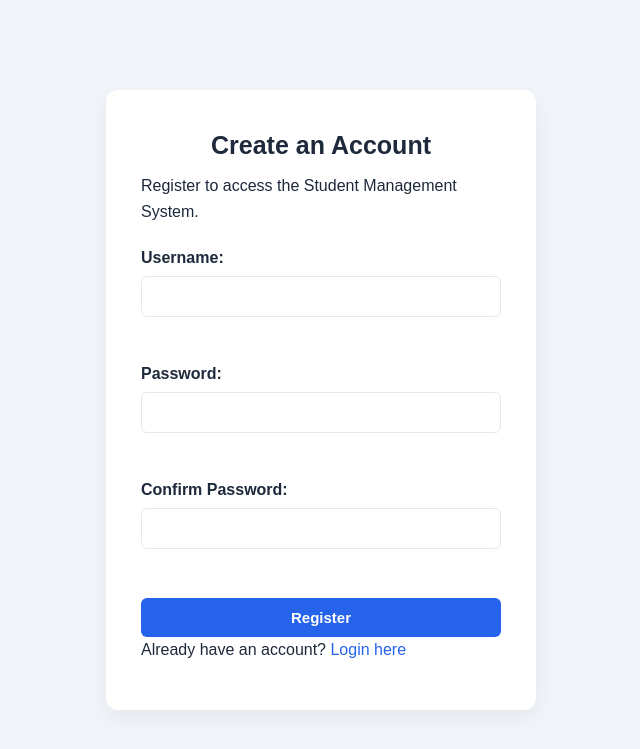
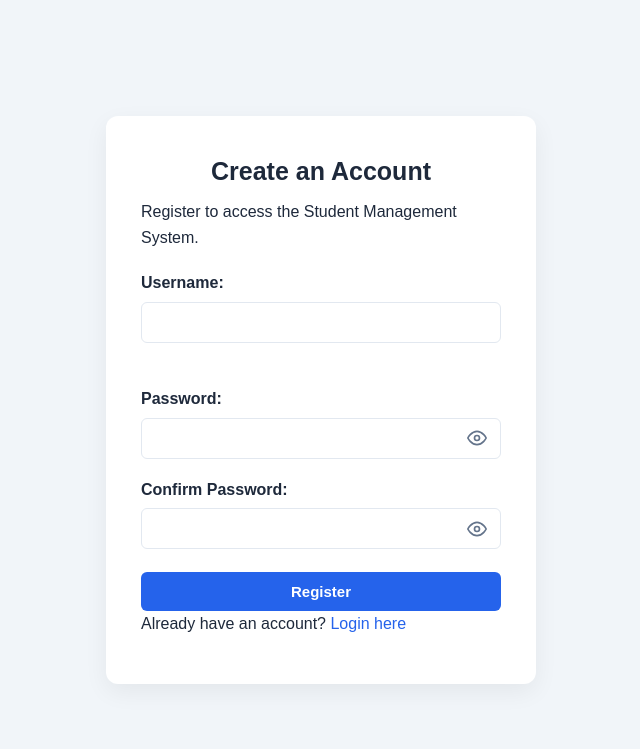
Before and after one commit to chivarly/student_management_system, a PHP site: page /register.php in a window 1280 px wide. Shown: the top 749 px of the page, without its empty margins (319-959 px from the left). Run offline with PHP 8.4, Linux system fonts and the light colour scheme.

Commit message:
Add password visibility toggle

```diff
--- a/assets/css/style.css
+++ b/assets/css/style.css
@@ -824,3 +824,60 @@ body.auth-page {
         grid-template-columns: 1fr;
     }
 }
+/* =================================
+   14. PASSWORD VISIBILITY TOGGLE
+================================= */
+
+/* The wrapper is the positioning anchor for the icon.
+   The spacing moves here from the input, so the icon
+   centers on the input itself and not on the gap below it. */
+.password-wrapper {
+    position: relative;
+    margin-bottom: 18px;
+}
+
+.auth-card .password-wrapper input {
+    margin-bottom: 0;
+    padding-right: 44px; /* room so text never runs under the icon */
+}
+
+/* Override the global button styles: small, transparent, icon only */
+.auth-card .password-toggle {
+    position: absolute;
+    top: 50%;
+    right: 8px;
+    transform: translateY(-50%);
+    width: 32px;
+    height: 32px;
+    margin-top: 0;
+    padding: 0;
+    display: flex;
+    align-items: center;
+    justify-content: center;
+    background-color: transparent;
+    color: var(--muted);
+}
+
+.auth-card .password-toggle:hover,
+.auth-card .password-toggle:focus-visible {
+    background-color: transparent;
+    color: var(--primary);
+}
+
+.password-toggle svg {
+    width: 20px;
+    height: 20px;
+}
+
+/* Show only one icon at a time */
+.password-toggle .icon-eye-off {
+    display: none;
+}
+
+.password-toggle.is-visible .icon-eye {
+    display: none;
+}
+
+.password-toggle.is-visible .icon-eye-off {
+    display: block;
+}
--- a/assets/js/script.js
+++ b/assets/js/script.js
@@ -10,3 +10,29 @@ document.addEventListener("submit", function (event) {
         }
     }
 });
+
+// Show / hide password when the eye icon is clicked
+document.addEventListener("click", function (event) {
+
+    // Did the click happen on (or inside) a password toggle button?
+    const toggle = event.target.closest(".password-toggle");
+
+    if (!toggle) {
+        return; // Not a toggle click, so do nothing
+    }
+
+    // Find the password input that sits in the same wrapper
+    const wrapper = toggle.closest(".password-wrapper");
+    const input = wrapper.querySelector("input");
+
+    // If it is currently hidden, we are about to show it
+    const showing = input.type === "password";
+
+    input.type = showing ? "text" : "password";
+
+    // Swap the eye / eye-off icon (CSS reads this class)
+    toggle.classList.toggle("is-visible", showing);
+
+    // Update the label for screen readers
+    toggle.setAttribute("aria-label", showing ? "Hide password" : "Show password");
+});
--- a/register.php
+++ b/register.php
@@ -162,10 +162,9 @@ if ($_SERVER["REQUEST_METHOD"] === "POST") {
         </div>
 
         <br>
-
         <div>
             <label for="password">Password:</label>
-
+            <div class="password-wrapper">
                 <input
                     type="password"
                     id="password"
@@ -173,13 +172,24 @@ if ($_SERVER["REQUEST_METHOD"] === "POST") {
                     minlength="8"
                     required
                 >
+                <button type="button" class="password-toggle" aria-label="Show password">
+                    <svg class="icon-eye" viewBox="0 0 24 24" fill="none" stroke="currentColor" stroke-width="2" stroke-linecap="round" stroke-linejoin="round" aria-hidden="true">
+                        <path d="M1 12s4-8 11-8 11 8 11 8-4 8-11 8-11-8-11-8z"/>
+                        <circle cx="12" cy="12" r="3"/>
+                    </svg>
+                    <svg class="icon-eye-off" viewBox="0 0 24 24" fill="none" stroke="currentColor" stroke-width="2" stroke-linecap="round" stroke-linejoin="round" aria-hidden="true">
+                        <path d="M17.94 17.94A10.07 10.07 0 0 1 12 20c-7 0-11-8-11-8a18.45 18.45 0 0 1 5.06-5.94"/>
+                        <path d="M9.9 4.24A9.12 9.12 0 0 1 12 4c7 0 11 8 11 8a18.5 18.5 0 0 1-2.16 3.19"/>
+                        <path d="M14.12 14.12a3 3 0 1 1-4.24-4.24"/>
+                        <line x1="1" y1="1" x2="23" y2="23"/>
+                    </svg>
+                </button>
             </div>
-
-        <br>
+        </div>
 
         <div>
             <label for="confirm_password">Confirm Password:</label>
-
+            <div class="password-wrapper">
                 <input
                     type="password"
                     id="confirm_password"
@@ -187,9 +197,20 @@ if ($_SERVER["REQUEST_METHOD"] === "POST") {
                     minlength="8"
                     required
                 >
+                <button type="button" class="password-toggle" aria-label="Show password">
+                    <svg class="icon-eye" viewBox="0 0 24 24" fill="none" stroke="currentColor" stroke-width="2" stroke-linecap="round" stroke-linejoin="round" aria-hidden="true">
+                        <path d="M1 12s4-8 11-8 11 8 11 8-4 8-11 8-11-8-11-8z"/>
+                        <circle cx="12" cy="12" r="3"/>
+                    </svg>
+                    <svg class="icon-eye-off" viewBox="0 0 24 24" fill="none" stroke="currentColor" stroke-width="2" stroke-linecap="round" stroke-linejoin="round" aria-hidden="true">
+                        <path d="M17.94 17.94A10.07 10.07 0 0 1 12 20c-7 0-11-8-11-8a18.45 18.45 0 0 1 5.06-5.94"/>
+                        <path d="M9.9 4.24A9.12 9.12 0 0 1 12 4c7 0 11 8 11 8a18.5 18.5 0 0 1-2.16 3.19"/>
+                        <path d="M14.12 14.12a3 3 0 1 1-4.24-4.24"/>
+                        <line x1="1" y1="1" x2="23" y2="23"/>
+                    </svg>
+                </button>
             </div>
-
-        <br>
+        </div>
 
         <button type="submit">Register</button>
 
@@ -200,6 +221,7 @@ if ($_SERVER["REQUEST_METHOD"] === "POST") {
         <a href="index.php">Login here</a>
     </p>
     </main>
+  <script src="assets/js/script.js" defer></script>
 </body>
 
 </html>
```
Also changed, not shown: index.php (+23 -7 lines). Lines whose indentation alone changed are shown as unchanged.
